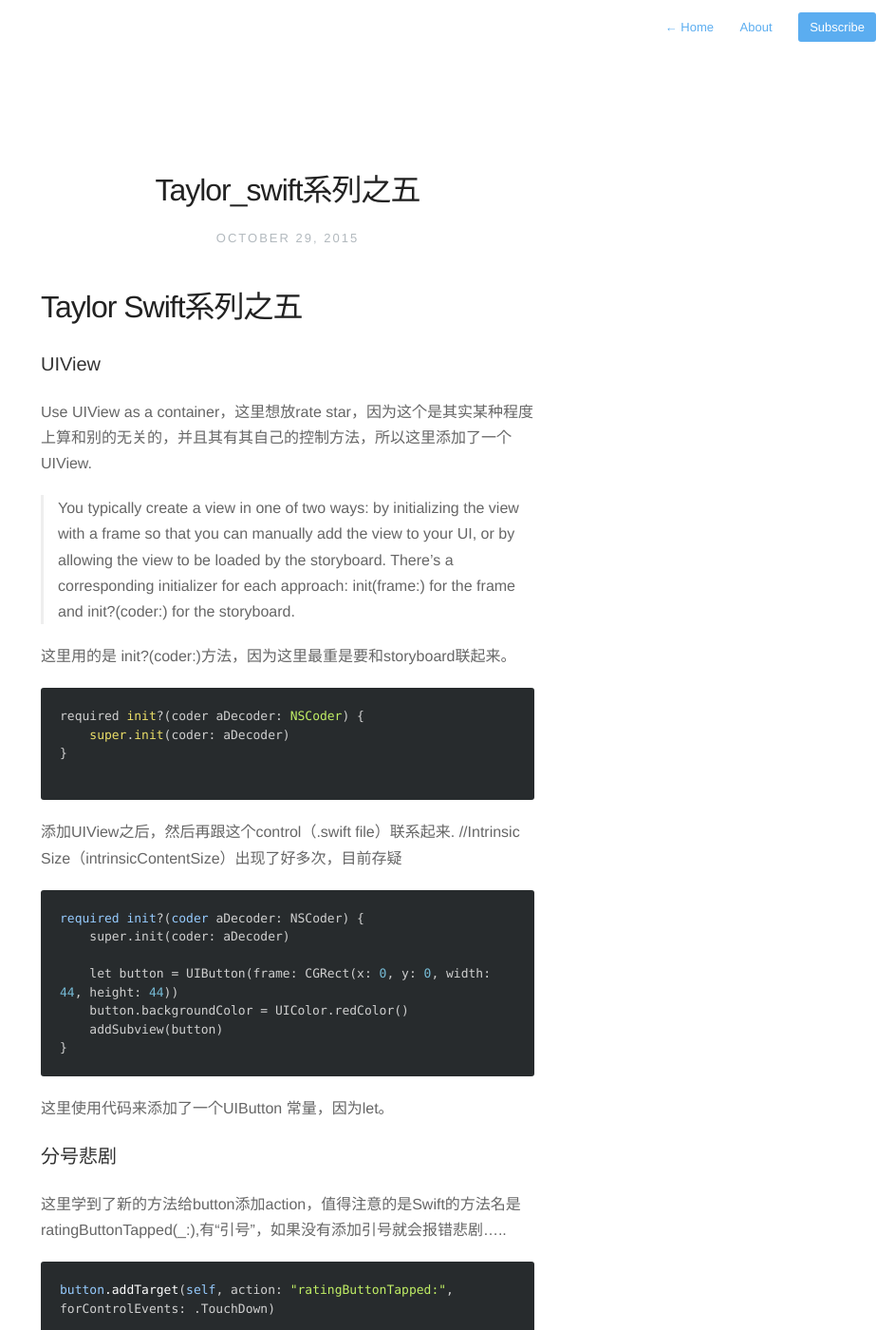
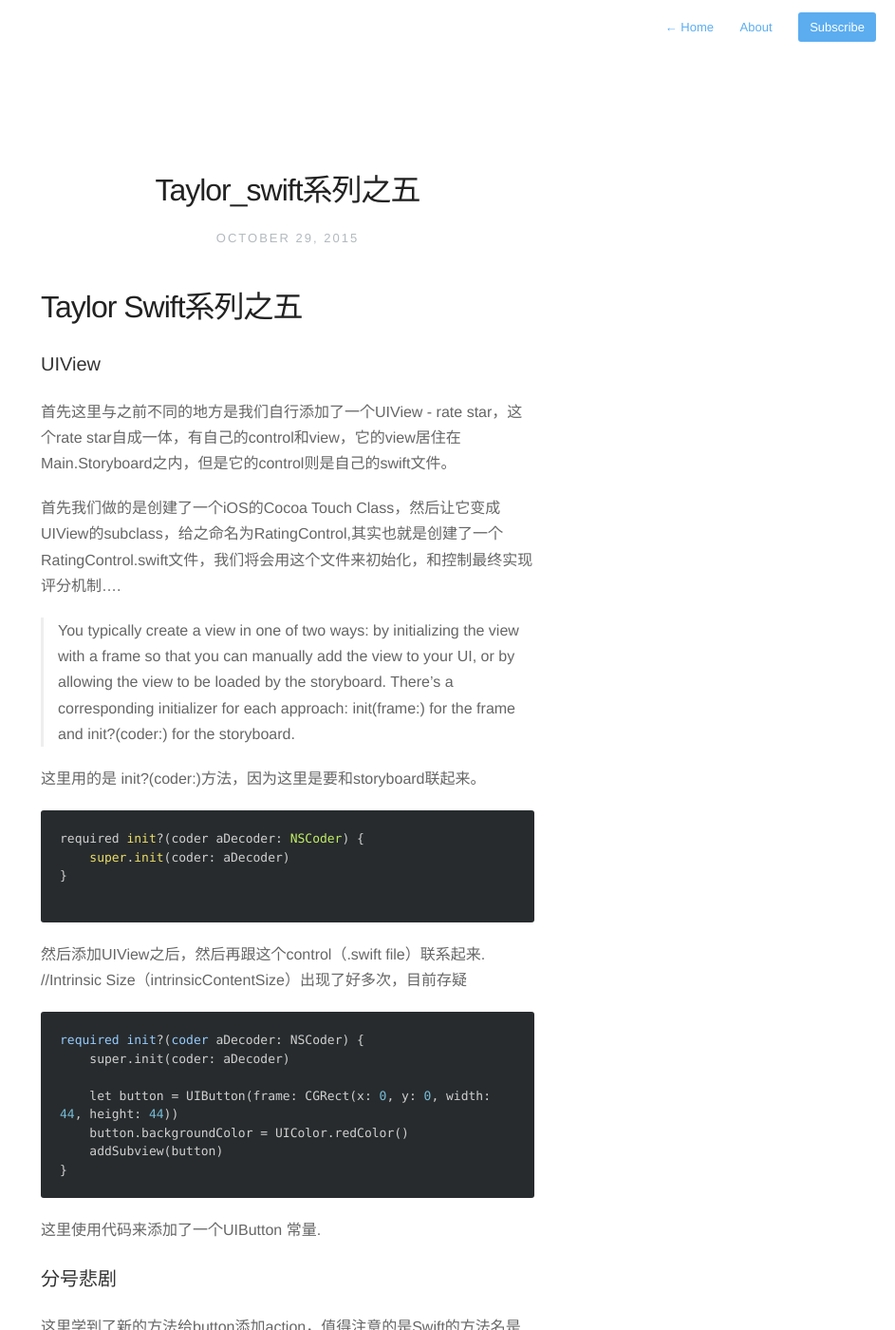
Before and after one commit to walterwang/krisyu.github.io, a Jekyll site: the page built from _posts/2015-10-29-taylor_swift系列之五.md, in a window 1280 px wide and 1400 px high. Shown: the whole window at 95% size, without its empty margins (337-1280 px from the left). Built offline with Jekyll 4.4.1, drawn with Linux system fonts in a browser that asks for light colours; nearby versions of some CDN libraries; Markdown is read by kramdown in place of the engine named in the settings; some of the changed text lies outside the part shown.

Commit message:
added an new article

````diff
--- a/_posts/2015-10-29-taylor_swift系列之五.md
+++ b/_posts/2015-10-29-taylor_swift系列之五.md
@@ -2,13 +2,14 @@
 
 ###UIView
 
-Use UIView as a container，这里想放rate star，因为这个是其实某种程度上算和别的无关的，并且其有其自己的控制方法，所以这里添加了一个UIView.
+首先这里与之前不同的地方是我们自行添加了一个UIView - rate star，这个rate star自成一体，有自己的control和view，它的view居住在Main.Storyboard之内，但是它的control则是自己的swift文件。
+
+首先我们做的是创建了一个iOS的Cocoa Touch Class，然后让它变成UIView的subclass，给之命名为RatingControl,其实也就是创建了一个RatingControl.swift文件，我们将会用这个文件来初始化，和控制最终实现评分机制....
 
 
 >You typically create a view in one of two ways: by initializing the view with a frame so that you can manually add the view to your UI, or by allowing the view to be loaded by the storyboard. There’s a corresponding initializer for each approach: init(frame:) for the frame and init?(coder:) for the storyboard.
 
-
-这里用的是 init?(coder:)方法，因为这里最重是要和storyboard联起来。
+这里用的是 init?(coder:)方法，因为这里是要和storyboard联起来。
 
 ```
 required init?(coder aDecoder: NSCoder) {
@@ -17,7 +18,7 @@ required init?(coder aDecoder: NSCoder) {
 
 ```
 
-添加UIView之后，然后再跟这个control（.swift file）联系起来.
+然后添加UIView之后，然后再跟这个control（.swift file）联系起来.
 //Intrinsic Size（intrinsicContentSize）出现了好多次，目前存疑
 
 
@@ -31,7 +32,7 @@ required init?(coder aDecoder: NSCoder) {
 }
 ```
 
-这里使用代码来添加了一个UIButton 常量，因为let。
+这里使用代码来添加了一个UIButton 常量.
 
 
 ###分号悲剧
@@ -49,11 +50,11 @@ button.addTarget(self, action: "ratingButtonTapped:", forControlEvents: .TouchDo
 ```
 var ratingButtons = [UIButton]()
 
+```
+
+然后用for in把之前的let button等括起来，就可以创建一组了，注意创建一组之后需要再使用layoutSubviews来分散分布buttons
 
 
-```
-
-然后用for in把之前的let button等括起来，就可以创建一组了，但是创建一组之后需要再使用layoutSubviews来分散分布buttons
 
 
 ### Button Action
````
Also changed, not shown: _posts/2015-11-2-最短路径.md (added, +110 -0 lines), about.md (+1 -6 lines).
